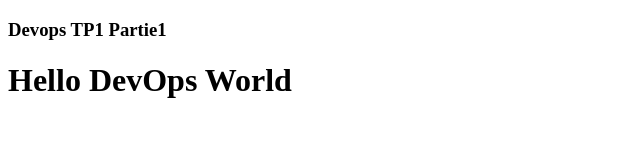
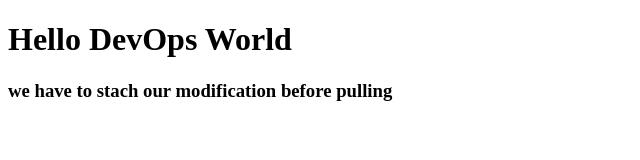
Before and after one commit to koussayinsat12/testProject, a plain HTML site: page index.html in a window 1280 px wide. Shown: the whole page, without its empty margins (0-640 px from the left). Drawn offline with Linux system fonts and the light colour scheme.

Commit message:
statch the index file

```diff
--- a/index.html
+++ b/index.html
@@ -4,11 +4,10 @@
     <meta charset="UTF-8">
     <meta name="viewport" content="width=device-width, initial-scale=1.0">
     <title>Hello DevOps World</title>
-    <!-- Modification -->
-    <h3>Devops TP1 Partie1</h3>
     <link rel="stylesheet" href="style.css">
 </head>
 <body>
     <h1>Hello DevOps World</h1>
+    <h3>we have to stach our modification before pulling</h3>
 </body>
 </html>
```
